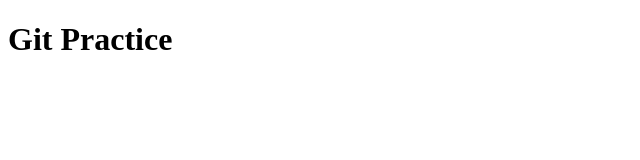
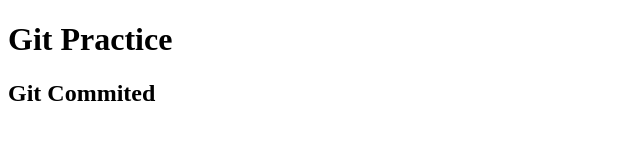
Before and after one commit to Atnatewos/evangadi, a plain HTML site: page index.html in a window 1280 px wide. Shown: the whole page, without its empty margins (0-640 px from the left). Drawn offline with Linux system fonts and the light colour scheme.

```diff
--- a/index.html
+++ b/index.html
@@ -8,5 +8,6 @@
 </head>
 <body>
     <h1>Git Practice</h1>
+    <h2>Git Commited</h2>
 </body>
 </html>
```
Also changed, not shown: css/style.css (added).
